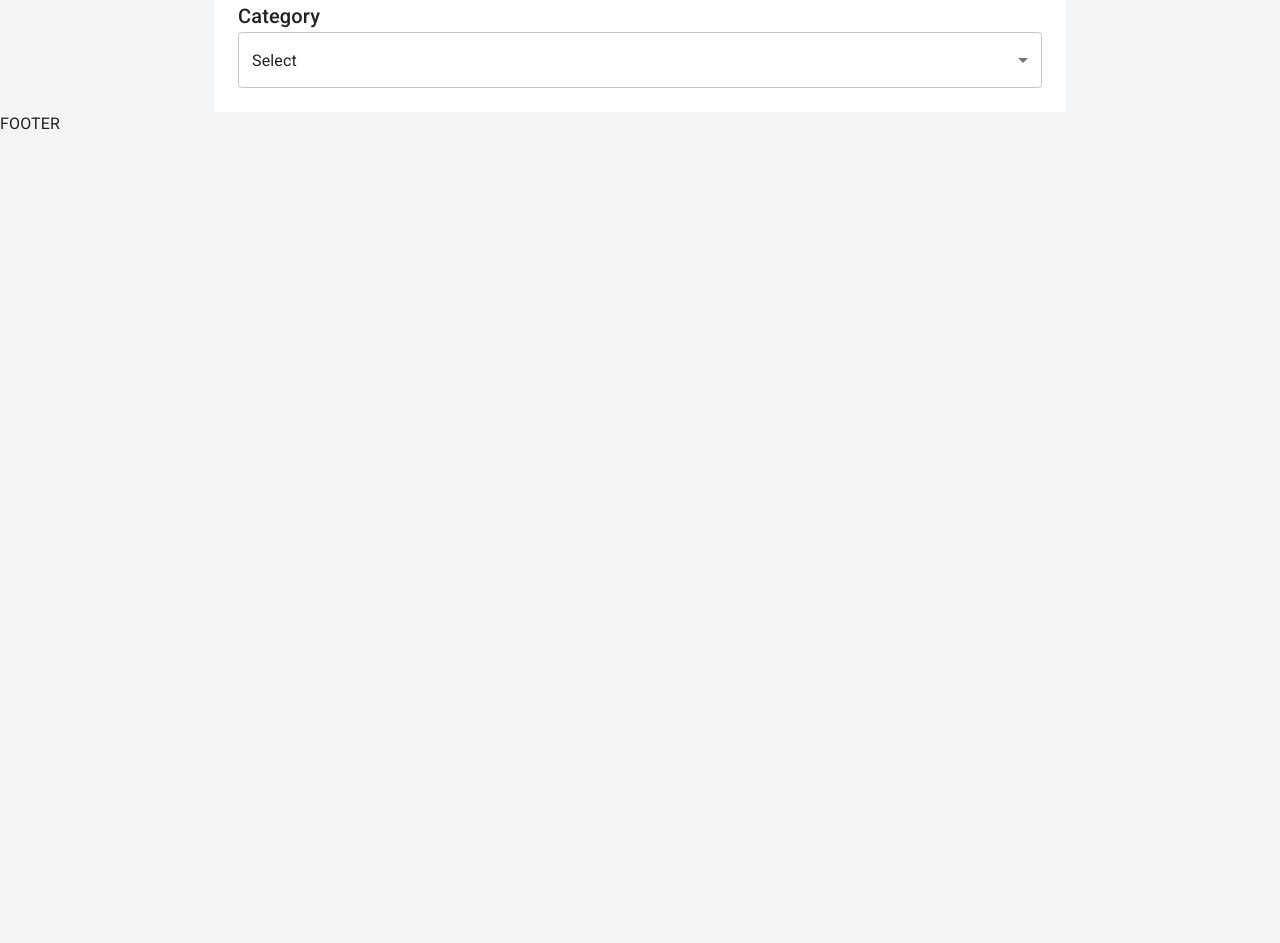
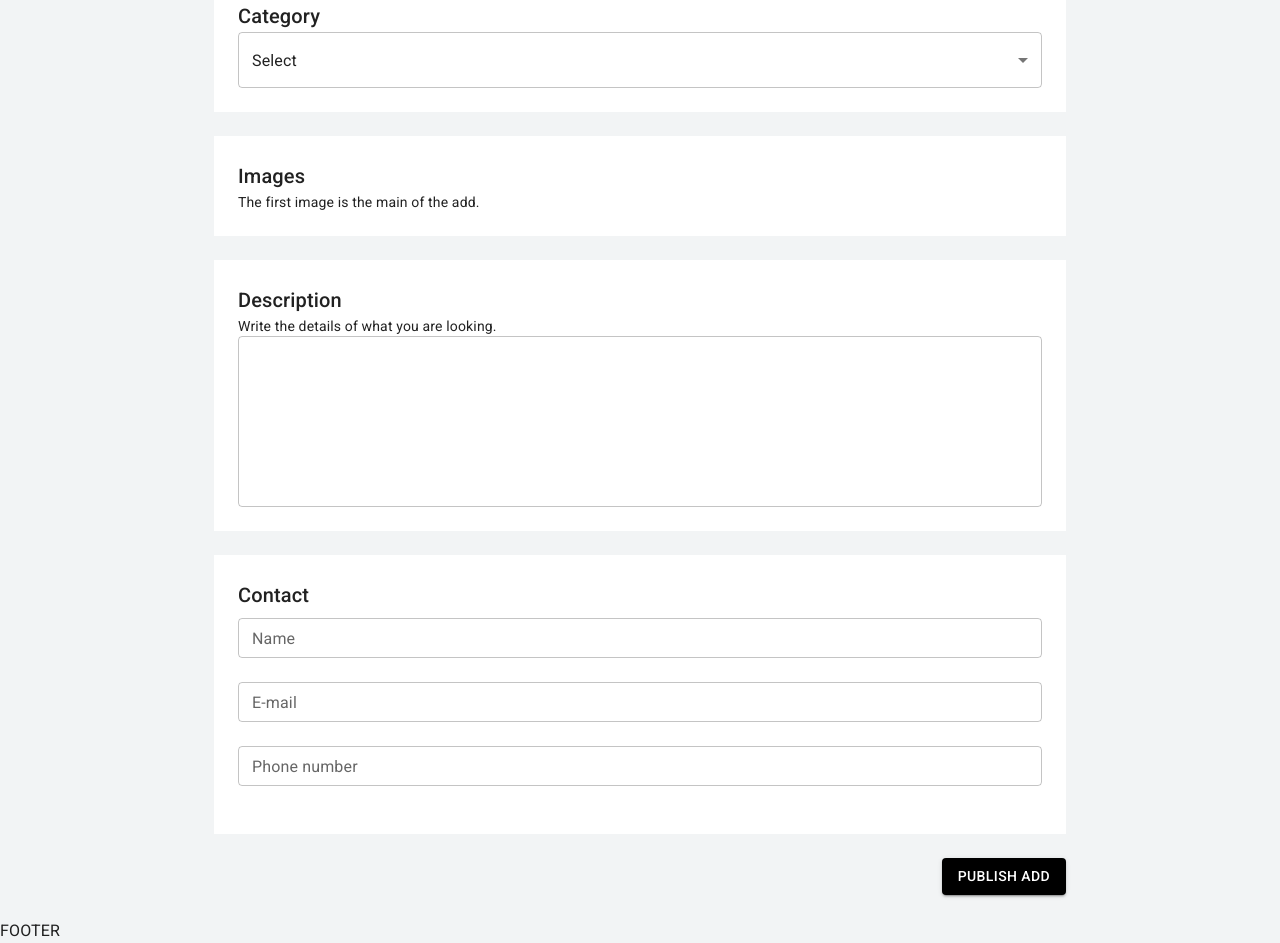
Before and after one commit to williampgdias/anunx, a Next.js app: page /user/publish in a window 1280 px wide. Shown: the part 400-1343 px from the top of the page. Before the commit the page ends 800 px from the top, so only its background shows below. Built offline with nearby package versions, Linux system fonts and the light colour scheme.

Commit message:
Adding Publish Add page -DONE-

```diff
--- a/pages/user/publish.js
+++ b/pages/user/publish.js
@@ -1,4 +1,11 @@
-import { Box, Container, TextField, Typography, Select } from '@mui/material';
+import {
+  Box,
+  Container,
+  TextField,
+  Typography,
+  Select,
+  Button,
+} from '@mui/material';
 import { makeStyles } from '@mui/styles';
 
 import TemplateDefault from '../../src/templates/Default';
@@ -6,6 +13,9 @@ import TemplateDefault from '../../src/templates/Default';
 const useStyles = makeStyles((theme) => ({
   container: {
     padding: theme.spacing(8, 0, 6),
+  },
+  boxContainer: {
+    paddingBottom: theme.spacing(3),
   },
   box: {
     backgroundColor: theme.palette.background.white,
@@ -40,7 +50,10 @@ const Publish = () => {
         </Typography>
       </Container>
 
-      <Container maxWidth='md'>
+      <Container
+        maxWidth='md'
+        className={classes.boxContainer}
+      >
         <Box className={classes.box}>
           <Typography
             component='h6'
@@ -92,6 +105,111 @@ const Publish = () => {
           </Select>
         </Box>
       </Container>
+
+      <Container
+        maxWidth='md'
+        className={classes.boxContainer}
+      >
+        <Box className={classes.box}>
+          <Typography
+            component='h6'
+            variant='h6'
+            color='textPrimary'
+          >
+            Images
+          </Typography>
+          <Typography
+            component='div'
+            variant='body2'
+            color='textPrimary'
+          >
+            The first image is the main of the add.
+          </Typography>
+        </Box>
+      </Container>
+
+      <Container
+        maxWidth='md'
+        className={classes.boxContainer}
+      >
+        <Box className={classes.box}>
+          <Typography
+            component='h6'
+            variant='h6'
+            color='textPrimary'
+          >
+            Description
+          </Typography>
+          <Typography
+            component='div'
+            variant='body2'
+            color='textPrimary'
+          >
+            Write the details of what you are looking.
+          </Typography>
+          <TextField
+            multiline
+            rows={6}
+            variant='outlined'
+            fullWidth
+          />
+        </Box>
+      </Container>
+
+      <Container
+        maxWidth='md'
+        className={classes.boxContainer}
+      >
+        <Box className={classes.box}>
+          <Typography
+            component='h6'
+            variant='h6'
+            color='textPrimary'
+            gutterBottom
+          >
+            Contact
+          </Typography>
+
+          <TextField
+            label='Name'
+            variant='outlined'
+            size='small'
+            fullWidth
+          />
+          <br />
+          <br />
+          <TextField
+            label='E-mail'
+            variant='outlined'
+            size='small'
+            fullWidth
+          />
+          <br />
+          <br />
+          <TextField
+            label='Phone number'
+            variant='outlined'
+            size='small'
+            fullWidth
+          />
+          <br />
+          <br />
+        </Box>
+      </Container>
+
+      <Container
+        maxWidth='md'
+        className={classes.boxContainer}
+      >
+        <Box textAlign='right'>
+          <Button
+            variant='contained'
+            color='primary'
+          >
+            Publish Add
+          </Button>
+        </Box>
+      </Container>
     </TemplateDefault>
   );
 };
```
